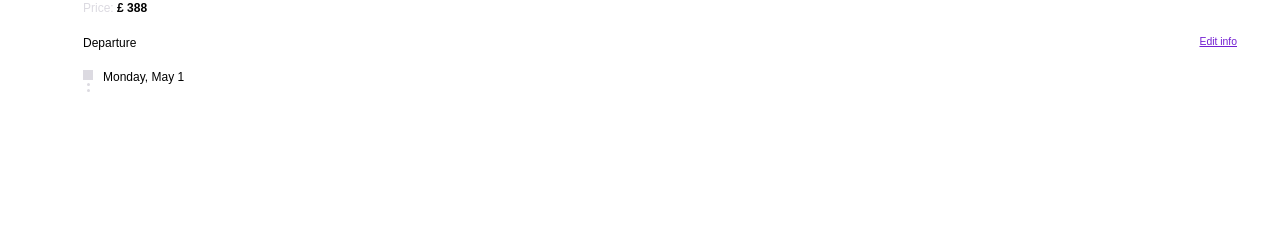
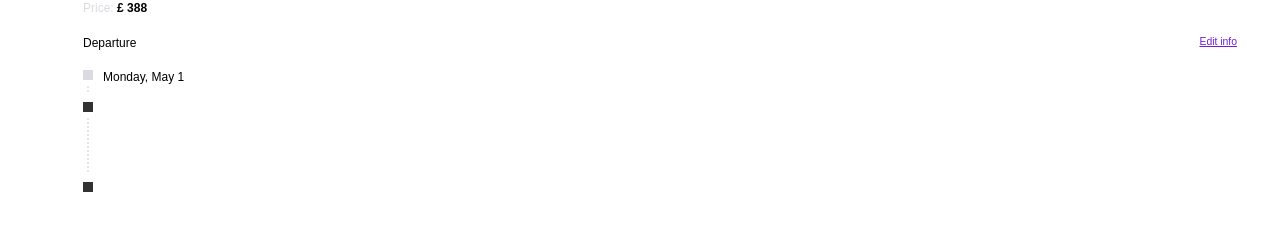
Before and after one commit to JulianMayorga/animated-modal, a React (Create React App) app: page / in a window 1280 px wide. Shown: the part 244-474 px from the top of the page. Built offline with nearby package versions, Linux system fonts and the light colour scheme.

Commit message:
Trip summary: Display grey dots

```diff
--- a/src/App.js
+++ b/src/App.js
@@ -2,15 +2,16 @@ import React, { Component } from "react";
 
 const darkViolet = "#731ED2";
 const lightGrey = "#DCDAE1";
+const black = "#333";
 
 const Dot = () => (
   <div
     style={{
-      width: 3,
-      height: 3,
+      width: 2,
+      height: 2,
       backgroundColor: lightGrey,
-      borderRadius: 3,
-      marginTop: 3
+      borderRadius: 2,
+      marginTop: 2
     }}
   />
 );
@@ -130,7 +131,7 @@ class App extends Component {
             Edit info
           </a>
         </div>
-        <div style={{ display: "flex" }}>
+        <div style={{ display: "flex", marginBottom: 10 }}>
           <div
             style={{
               display: "flex",
@@ -143,7 +144,8 @@ class App extends Component {
               style={{
                 width: 10,
                 height: 10,
-                backgroundColor: lightGrey
+                backgroundColor: lightGrey,
+                marginBottom: 4
               }}
             />
             <Dot />
@@ -157,6 +159,54 @@ class App extends Component {
             Monday, May 1
           </span>
         </div>
+        <div
+          style={{
+            display: "flex",
+            flexDirection: "column",
+            alignItems: "center",
+            width: 10,
+            marginBottom: 10
+          }}
+        >
+          <div
+            style={{
+              width: 10,
+              height: 10,
+              backgroundColor: black,
+              marginBottom: 4
+            }}
+          />
+          <Dot />
+          <Dot />
+          <Dot />
+          <Dot />
+          <Dot />
+          <Dot />
+          <Dot />
+          <Dot />
+          <Dot />
+          <Dot />
+          <Dot />
+          <Dot />
+          <Dot />
+          <Dot />
+        </div>
+        <div
+          style={{
+            display: "flex",
+            flexDirection: "column",
+            alignItems: "center",
+            width: 10
+          }}
+        >
+          <div
+            style={{
+              width: 10,
+              height: 10,
+              backgroundColor: black
+            }}
+          />
+        </div>
       </div>
     );
   }
```
